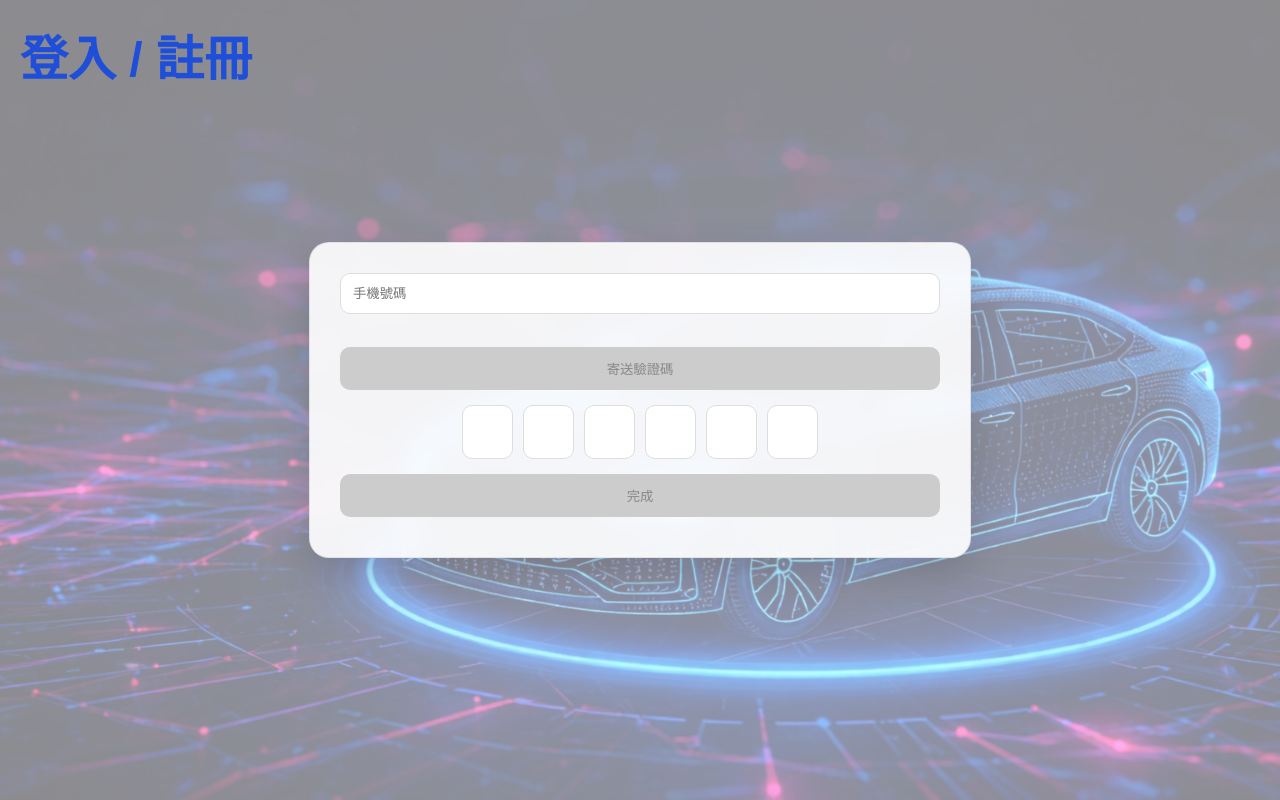
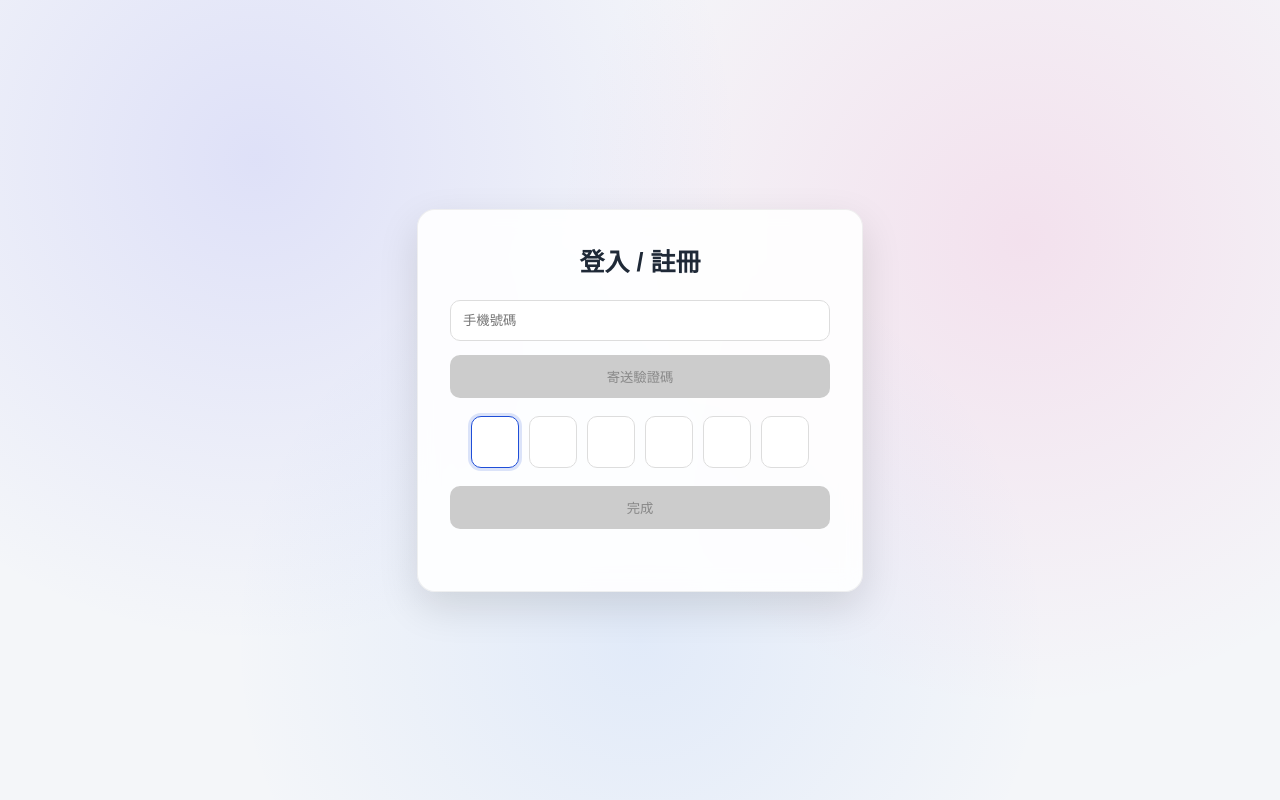
Before and after one commit to hyc-ib/booking_system, a Django app: page /login/ in a window 1280 px wide. Run offline with Django 5.2, Linux system fonts and the light colour scheme.

Commit message:
refactor(auth-ui): modernize login/register pages and improve OTP UX

```diff
--- a/templates/registration/login.html
+++ b/templates/registration/login.html
@@ -8,77 +8,80 @@
 <style>
 body {
     margin: 0;
-    font-family: Arial;
+    font-family: Arial, sans-serif;
 }
 
+/* ===== 背景（專業柔和光感） ===== */
 .hero {
     height: 100vh;
-    position: relative;
-    overflow: hidden;
     display: flex;
     justify-content: center;
     align-items: center;
+
+    background:
+        radial-gradient(circle at 20% 20%, rgba(99,102,241,0.15), transparent 40%),
+        radial-gradient(circle at 80% 30%, rgba(236,72,153,0.12), transparent 40%),
+        radial-gradient(circle at 50% 80%, rgba(59,130,246,0.10), transparent 45%),
+        #f4f6f9;
 }
 
-.hero::before {
-    content: "";
-    position: absolute;
-    inset: 0;
-    background: url("{% static 'images/bookingSys_bg.png' %}") no-repeat center center;
-    background-size: cover;
-    z-index: 0;
+/* ===== 卡片 ===== */
+.card {
+    width: 380px;
+    padding: 32px;
+    border-radius: 18px;
+
+    background: rgba(255,255,255,0.9);
+    backdrop-filter: blur(10px);
+
+    border: 1px solid rgba(0,0,0,0.06);
+    box-shadow: 0 15px 40px rgba(0,0,0,0.12);
 }
 
-.hero::after {
-    content: "";
-    position: absolute;
-    inset: 0;
-    background: rgba(255,255,255,0.55);
-    z-index: 1;
+/* ===== 標題（改成卡片內） ===== */
+.login-title {
+    text-align: center;
+    font-size: 25px;
+    font-weight: 600;
+    color: #1f2937;
+    margin-bottom: 22px;
 }
 
-.title {
-    position: absolute;
-    top: 20px;
-    left: 20px;
-    font-size: 48px;
-    color: #1f4ed8;
-    font-weight: bold;
-    z-index: 10;
-}
-
-.card {
-    width: 600px;
-    padding: 30px;
-    border-radius: 20px;
-    background: rgba(255,255,255,0.9);
-    backdrop-filter: blur(10px);
-    border: 1px solid rgba(0,0,0,0.08);
-    box-shadow: 0 15px 40px rgba(0,0,0,0.15);
-    color: #111;
-    z-index: 2;
-}
-
+/* ===== input ===== */
 input.phone {
     width: 100%;
     padding: 12px;
     border-radius: 10px;
     border: 1px solid #ddd;
-    margin-bottom: 15px;
     box-sizing: border-box;
+    margin-bottom: 14px;
+    transition: 0.2s;
 }
 
+input:focus {
+    outline: none;
+    border-color: #1f4ed8;
+    box-shadow: 0 0 0 3px rgba(31,78,216,0.15);
+}
+
+/* ===== button ===== */
 button {
     width: 100%;
     padding: 12px;
     border-radius: 10px;
     border: none;
     cursor: pointer;
+    transition: 0.2s;
+    font-weight: 500;
 }
 
 .btn-primary {
     background: #1f4ed8;
     color: white;
+}
+
+.btn-primary:hover {
+    background: #1742b3;
 }
 
 .btn-primary:disabled {
@@ -87,43 +90,58 @@ button {
     cursor: not-allowed;
 }
 
+/* ===== OTP ===== */
 .otp-container {
     display: flex;
     justify-content: center;
     gap: 10px;
-    margin: 15px 0;
+    margin: 18px 0;
 }
 
 .otp-box {
-    width: 45px;
-    height: 50px;
+    width: 42px;
+    height: 48px;
     text-align: center;
-    font-size: 20px;
+    font-size: 18px;
     border-radius: 10px;
     border: 1px solid #ddd;
+    transition: 0.2s;
 }
 
+.otp-box:focus {
+    border-color: #1f4ed8;
+    box-shadow: 0 0 0 3px rgba(31,78,216,0.15);
+    outline: none;
+}
+
+/* ===== message ===== */
 .msg {
     text-align: center;
-    margin-top: 10px;
+    margin-top: 12px;
     font-size: 14px;
+    color: #6b7280;
+    min-height: 18px;
 }
+
+.msg.error { color: #ef4444; }
+.msg.success { color: #16a34a; }
+
 </style>
 </head>
 
 <body>
 
-<div class="title">登入 / 註冊</div>
-
 <div class="hero">
 
     <div class="card">
 
+        <div class="login-title">登入 / 註冊</div>
+
         <input class="phone" id="phone" placeholder="手機號碼">
 
-    <br><br>
-
-    <button id="sendBtn" class="btn-primary" disabled>寄送驗證碼</button>
+        <button id="sendBtn" class="btn-primary" disabled>
+            寄送驗證碼
+        </button>
 
         <div class="otp-container">
             <input class="otp-box" maxlength="1">
@@ -134,13 +152,18 @@ button {
             <input class="otp-box" maxlength="1">
         </div>
 
-    <button id="loginBtn" class="btn-primary" disabled>完成</button>
+        <button id="loginBtn" class="btn-primary" disabled>
+            完成
+        </button>
 
         <div id="msg" class="msg"></div>
 
     </div>
 
 </div>
+
+<!-- CSRF（簡化版） -->
+<meta name="csrf-token" content="{{ csrf_token }}">
 
 <script>
 const phone = document.getElementById("phone");
@@ -149,26 +172,28 @@ const loginBtn = document.getElementById("loginBtn");
 const otpBoxes = document.querySelectorAll(".otp-box");
 const msg = document.getElementById("msg");
 
-/* ===== CSRF 初始化（⭐關鍵） ===== */
-fetch('/get-csrf-token/', {
-    method: 'GET',
-    credentials: 'include'
-});
+/* ===== CSRF ===== */
+function getCSRF() {
+    return document.querySelector('meta[name="csrf-token"]').content;
+}
 
 /* ===== OTP ===== */
 function getOTP(){
-    return Array.from(otpBoxes).map(b=>b.value).join("");
+    return Array.from(otpBoxes).map(b => b.value).join("");
 }
 
 function checkOTP(){
     loginBtn.disabled = getOTP().length !== 6;
 }
 
+/* auto focus first */
+otpBoxes[0].focus();
+
 otpBoxes.forEach((box,i)=>{
     box.addEventListener("input",()=>{
         box.value = box.value.replace(/\D/g,"");
 
-        if(box.value && i<5){
+        if(box.value && i < 5){
             otpBoxes[i+1].focus();
         }
 
@@ -176,7 +201,7 @@ otpBoxes.forEach((box,i)=>{
     });
 
     box.addEventListener("keydown",(e)=>{
-        if(e.key==="Backspace" && !box.value && i>0){
+        if(e.key === "Backspace" && !box.value && i > 0){
             otpBoxes[i-1].focus();
         }
     });
@@ -190,104 +215,103 @@ otpBoxes[0].addEventListener("paste",(e)=>{
         .replace(/\D/g,"")
         .slice(0,6);
 
-    otpBoxes.forEach((b,i)=>b.value=data[i]||"");
+    otpBoxes.forEach((b,i)=>b.value = data[i] || "");
     checkOTP();
 });
 
-/* ===== send button ===== */
-let timer=null;
-
+/* ===== phone validate ===== */
 function updateSend(){
-    const okPhone = /^09\d{8}$/.test(phone.value.trim());
-    sendBtn.disabled = !okPhone;
+    const ok = /^09\d{8}$/.test(phone.value.trim());
+    sendBtn.disabled = !ok;
 }
 
 phone.addEventListener("input",updateSend);
 
-/* countdown */
+/* ===== countdown ===== */
+let timer=null;
+
 function startCountdown(){
-    let sec=60;
-    sendBtn.disabled=true;
+    let sec = 60;
+    sendBtn.disabled = true;
 
-    timer=setInterval(()=>{
-        sendBtn.innerText=sec+" 秒";
+    timer = setInterval(()=>{
+        sendBtn.innerText = sec + " 秒";
         sec--;
 
-        if(sec<0){
+        if(sec < 0){
             clearInterval(timer);
-            sendBtn.innerText="重新發送";
+            sendBtn.innerText = "重新發送";
             updateSend();
         }
     },1000);
 }
 
-/* ===== CSRF helper ===== */
-function getCookie(name) {
-    let cookieValue = null;
-    if (document.cookie && document.cookie !== '') {
-        const cookies = document.cookie.split(';');
-        for (let i = 0; i < cookies.length; i++) {
-            const cookie = cookies[i].trim();
-            if (cookie.startsWith(name + '=')) {
-                cookieValue = decodeURIComponent(cookie.substring(name.length + 1));
-                break;
-            }
-        }
-    }
-    return cookieValue;
-}
+/* ===== send OTP ===== */
+sendBtn.onclick = () => {
 
-/* ===== send OTP ===== */
-sendBtn.onclick=()=>{
+    msg.innerText = "";
+    msg.className = "msg";
+
     fetch('/send_otp/',{
         method:'POST',
-        credentials: 'include',
+        credentials:'include',
         headers:{
             'Content-Type':'application/x-www-form-urlencoded',
-            'X-CSRFToken': getCookie('csrftoken')
+            'X-CSRFToken': getCSRF()
         },
-        body:'phone='+phone.value
+        body:'phone=' + phone.value
     })
-    .then(res => res.json())
+    .then(res => {
+        if(!res.ok) throw new Error();
+        return res.json();
+    })
     .then(data=>{
-        msg.innerText = data.message || "OTP已發送";
+        msg.innerText = data.message || "OTP 已發送";
+        msg.className = "msg success";
         startCountdown();
     })
     .catch(()=>{
-        msg.innerText="發送失敗";
-        msg.style.color="red";
+        msg.innerText = "發送失敗";
+        msg.className = "msg error";
     });
 };
 
 /* ===== verify OTP ===== */
 loginBtn.onclick = () => {
 
-    let otp = getOTP();
-
     fetch('/verify_otp/', {
         method: 'POST',
         credentials: 'include',
         headers: {
-            'Content-Type': 'application/x-www-form-urlencoded',
-            'X-CSRFToken': getCookie('csrftoken')
+            'Content-Type':'application/x-www-form-urlencoded',
+            'X-CSRFToken': getCSRF()
         },
-        body: `phone=${phone.value}&otp=${otp}`
+        body:`phone=${phone.value}&otp=${getOTP()}`
     })
-    .then(res => res.json())
+    .then(res => {
+        if(!res.ok) throw new Error();
+        return res.json();
+    })
     .then(data => {
 
-        if (data.status === "login_success") {
+        if(data.status === "login_success"){
             window.location.href = data.redirect;
         }
-        else if (data.status === "need_register") {
+        else if(data.status === "need_register"){
             window.location.href = "/register/";
         }
         else {
             msg.innerText = "OTP 錯誤";
-            msg.style.color = "red";
+            msg.className = "msg error";
         }
+    })
+    .catch(()=>{
+        msg.innerText = "系統錯誤";
+        msg.className = "msg error";
     });
 };
+
 </script>
+
 </body>
 </html>
```
Also changed, not shown: templates/booking/register.html (+6 -19 lines). Lines whose indentation alone changed are shown as unchanged.
